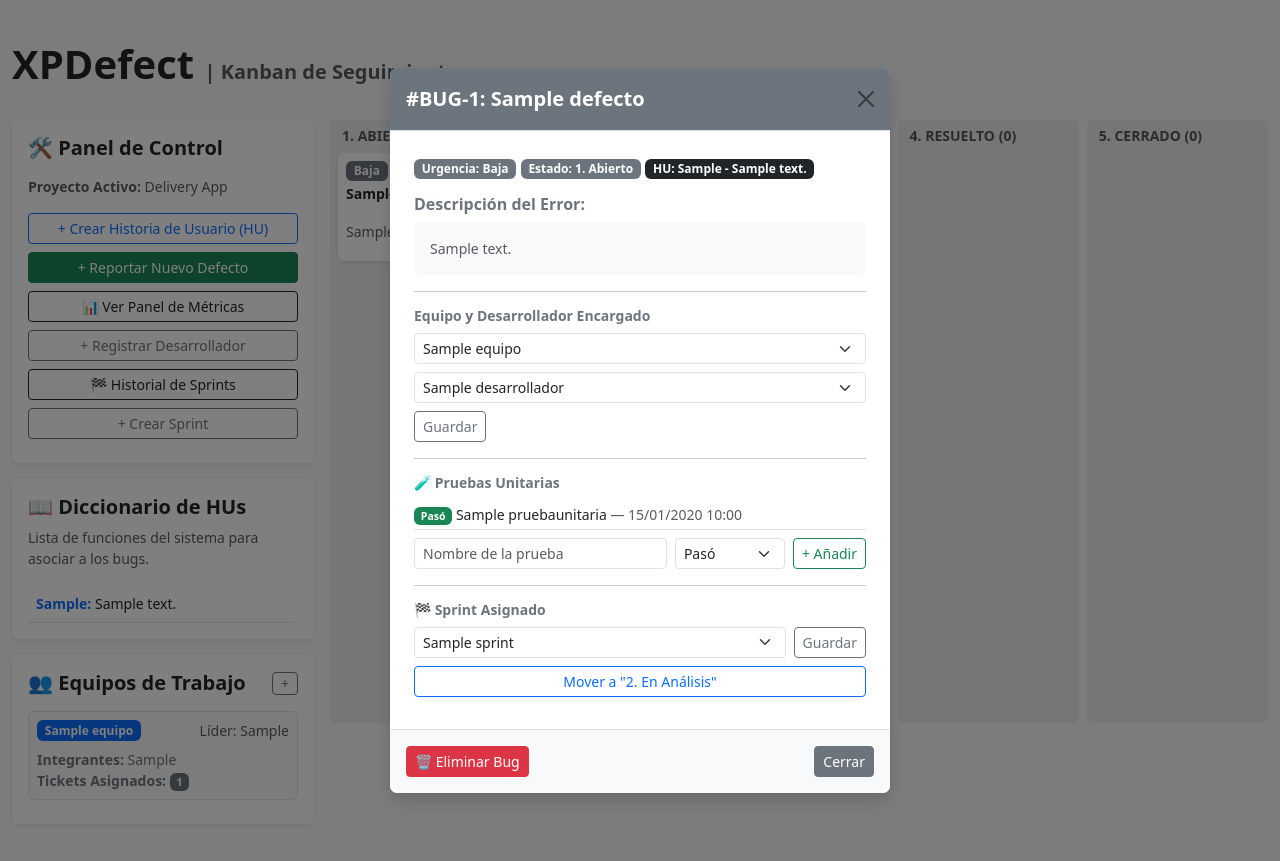
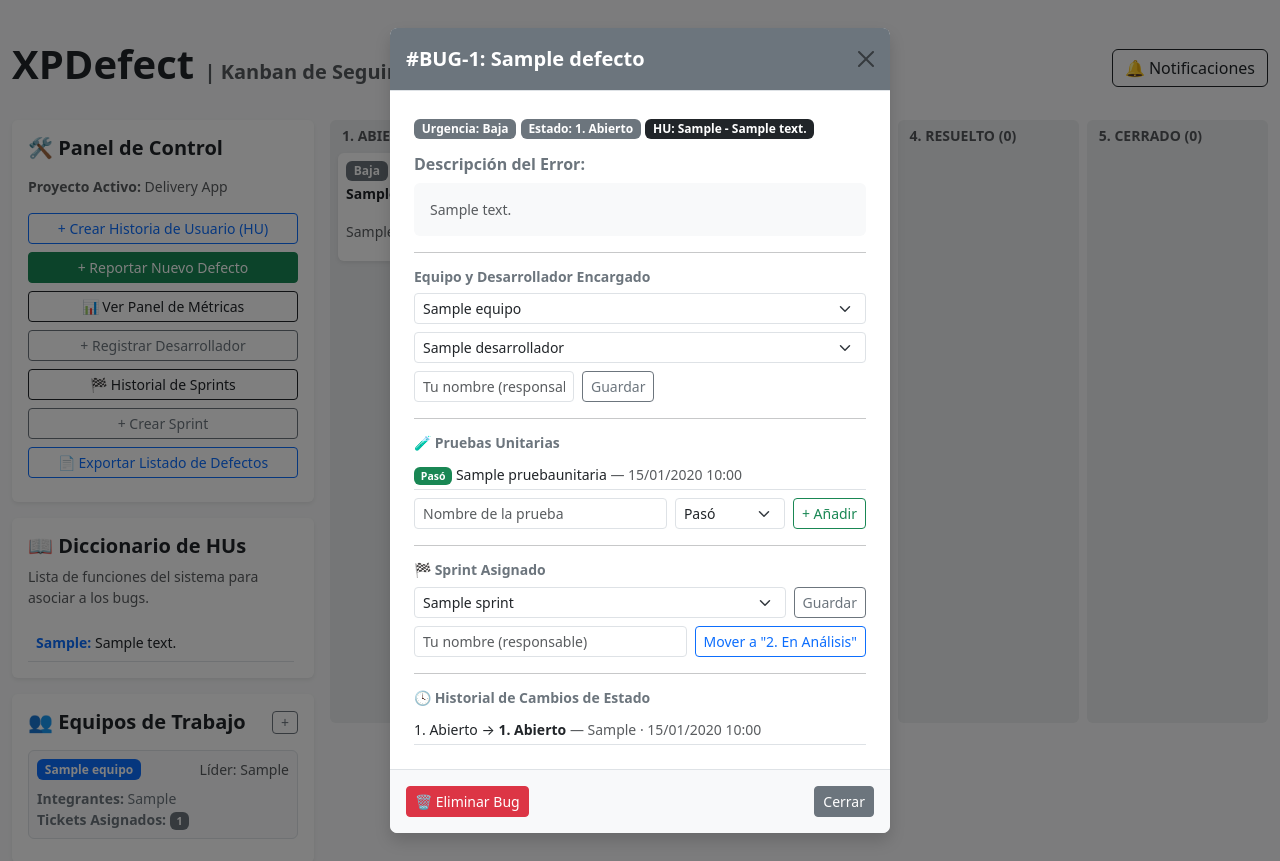
Before and after one commit to rjce2004-design/Dashboard-Errores, a Django app: page / in a window 1280 px wide, after a click that opens the changed part. Run offline with Django 5.2, Linux system fonts and the light colour scheme; tables that the repository leaves empty hold one stand-in row (values such as "Sample post").

Commit message:
Arreglos y requisitos faltantes

```diff
--- a/kanban/templates/index.html
+++ b/kanban/templates/index.html
@@ -19,8 +19,16 @@
 
 <div class="container-fluid py-4">
     <div class="row mb-4">
-        <div class="col">
+        <div class="col d-flex justify-content-between align-items-center">
             <h1 class="fw-bold text-dark">XPDefect <span class="fs-5 text-muted">| Kanban de Seguimiento</span></h1>
+            <button class="btn btn-outline-dark position-relative" data-bs-toggle="modal" data-bs-target="#modalNotificaciones">
+                🔔 Notificaciones
+                {% if notificaciones %}
+                <span class="position-absolute top-0 start-100 translate-middle badge rounded-pill bg-danger">
+                    {{ notificaciones|length }}
+                </span>
+                {% endif %}
+            </button>
         </div>
     </div>
 
@@ -36,6 +44,7 @@
                 <button class="btn btn-outline-secondary btn-sm w-100 mb-2" data-bs-toggle="modal" data-bs-target="#modalNuevoDesarrollador">+ Registrar Desarrollador</button>
                 <a href="{% url 'historial_sprints' %}" class="btn btn-outline-dark btn-sm w-100 mb-2">🏁 Historial de Sprints</a>
     <button class="btn btn-outline-secondary btn-sm w-100 mb-2" data-bs-toggle="modal" data-bs-target="#modalNuevoSprint">+ Crear Sprint</button>
+    <a href="{% url 'exportar_defectos' %}" class="btn btn-outline-primary btn-sm w-100 mb-2">📄 Exportar Listado de Defectos</a>
             </div>
 
             <div class="card shadow-sm border-0 bg-white p-3 mb-3">
@@ -312,6 +321,7 @@
                                     <option value="{{ dev.id }}" {% if bug.desarrollador_asignado_id == dev.id %}selected{% endif %}>{{ dev.nombre }}</option>
                                 {% endfor %}
                             </select>
+                            <input type="text" name="responsable" class="form-control form-control-sm" placeholder="Tu nombre (responsable)" style="max-width: 160px;">
                             <button type="submit" class="btn btn-outline-secondary btn-sm text-nowrap">Guardar</button>
                         </form>
 
@@ -360,9 +370,10 @@
                     <div class="mb-2">
                         {% with sig=bug.siguiente_estado %}
                             {% if sig %}
-                            <form method="POST" action="{% url 'avanzar_estado' bug.id %}">
+                            <form method="POST" action="{% url 'avanzar_estado' bug.id %}" class="d-flex gap-2">
                                 {% csrf_token %}
-                                <button type="submit" class="btn btn-outline-primary btn-sm w-100">
+                                <input type="text" name="responsable" class="form-control form-control-sm" placeholder="Tu nombre (responsable)">
+                                <button type="submit" class="btn btn-outline-primary btn-sm text-nowrap">
                                      Mover a "{{ sig.0 }}"
                                 </button>
                             </form>
@@ -371,6 +382,18 @@
                             {% endif %}
                         {% endwith %}
                     </div>
+
+                    <hr>
+                    <h6 class="fw-bold text-secondary small">🕓 Historial de Cambios de Estado</h6>
+                    {% for h in bug.historial.all %}
+                    <div class="small border-bottom py-1">
+                        {% if h.estado_anterior %}{{ h.get_estado_anterior_display }} → {% endif %}
+                        <strong>{{ h.get_estado_nuevo_display }}</strong>
+                        <span class="text-muted">— {{ h.responsable }} · {{ h.fecha|date:"d/m/Y H:i" }}</span>
+                    </div>
+                    {% empty %}
+                    <p class="small text-muted">Aún no hay cambios de estado registrados.</p>
+                    {% endfor %}
 
                 </div>
                 <div class="modal-footer bg-light d-flex justify-content-between">
@@ -454,6 +477,36 @@
     </div>
 </div>
 
+<!-- Modal: Notificaciones -->
+<div class="modal fade" id="modalNotificaciones" tabindex="-1" aria-hidden="true">
+    <div class="modal-dialog modal-dialog-centered">
+        <div class="modal-content border-0 shadow">
+            <div class="modal-header bg-dark text-white">
+                <h5 class="modal-title fw-bold">🔔 Notificaciones Internas</h5>
+                <button type="button" class="btn-close btn-close-white" data-bs-dismiss="modal"></button>
+            </div>
+            <div class="modal-body p-4">
+                {% for n in notificaciones %}
+                <div class="small border-bottom py-2">
+                    {{ n.mensaje }}
+                    <div class="text-muted">{{ n.fecha|date:"d/m/Y H:i" }}</div>
+                </div>
+                {% empty %}
+                <p class="small text-muted mb-0">No hay notificaciones nuevas.</p>
+                {% endfor %}
+            </div>
+            {% if notificaciones %}
+            <div class="modal-footer bg-light">
+                <form method="POST" action="{% url 'marcar_notificaciones_leidas' %}">
+                    {% csrf_token %}
+                    <button type="submit" class="btn btn-outline-secondary btn-sm">Marcar todas como leídas</button>
+                </form>
+            </div>
+            {% endif %}
+        </div>
+    </div>
+</div>
+
 <script src="https://cdn.jsdelivr.net/npm/bootstrap@5.3.3/dist/js/bootstrap.bundle.min.js"></script>
 </body>
 </html>
--- a/kanban/views.py
+++ b/kanban/views.py
@@ -1,5 +1,8 @@
 from django.http import HttpResponse
-from .models import HistoriaUsuario, Defecto, Equipo, Desarrollador, PruebaUnitaria, Sprint
+from .models import (
+    HistoriaUsuario, Defecto, Equipo, Desarrollador, PruebaUnitaria, Sprint,
+    HistorialEstado, Notificacion,
+)
 from django.shortcuts import render, redirect, get_object_or_404
 from django.views.decorators.http import require_POST
 from django.contrib import messages
@@ -45,6 +48,7 @@ def tablero_kanban(request):
     equipos = Equipo.objects.all()
     desarrolladores = Desarrollador.objects.all()
     sprints = Sprint.objects.filter(estado='ABIERTO')
+    notificaciones = Notificacion.objects.filter(leida=False)[:20]
 
     columnas = []
     for codigo, etiqueta in Defecto.ESTADOS:
@@ -53,7 +57,7 @@ def tablero_kanban(request):
             'titulo': etiqueta,
             'bugs': Defecto.objects.filter(estado=codigo).select_related(
                 'historia_usuario', 'equipo', 'desarrollador_asignado'
-            ).prefetch_related('pruebas'),
+            ).prefetch_related('pruebas', 'historial'),
         })
 
     return render(request, 'index.html', {
@@ -62,6 +66,7 @@ def tablero_kanban(request):
         'desarrolladores': desarrolladores,
         'sprints': sprints,
         'columnas': columnas,
+        'notificaciones': notificaciones,
     })
 
 
@@ -75,6 +80,7 @@ def eliminar_bug(request, bug_id):
 @require_POST
 def avanzar_estado(request, bug_id):
     bug = get_object_or_404(Defecto, id=bug_id)
+    responsable = request.POST.get('responsable', '').strip() or 'Sin especificar'
     resultado = bug.siguiente_estado()
     if resultado:
         _, siguiente_codigo = resultado
@@ -86,8 +92,28 @@ def avanzar_estado(request, bug_id):
                 f'registra al menos una prueba unitaria primero.'
             )
             return redirect('tablero')
+
+        estado_anterior = bug.estado
         bug.estado = siguiente_codigo
         bug.save()
+
+        # Requisito 8: historial de cambios de estado con fecha y responsable
+        HistorialEstado.objects.create(
+            defecto=bug,
+            estado_anterior=estado_anterior,
+            estado_nuevo=siguiente_codigo,
+            responsable=responsable,
+        )
+        # Requisito 9: notificación interna al cambiar el estado
+        Notificacion.objects.create(
+            defecto=bug,
+            mensaje=(
+                f'#BUG-{bug.id} "{bug.titulo}" cambió de '
+                f'{dict(Defecto.ESTADOS)[estado_anterior]} a '
+                f'{dict(Defecto.ESTADOS)[siguiente_codigo]} (por {responsable}).'
+            ),
+        )
+        messages.success(request, f'#BUG-{bug.id} avanzó a "{bug.get_estado_display()}".')
     return redirect('tablero')
 
 
@@ -96,12 +122,27 @@ def asignar_equipo(request, bug_id):
     bug = get_object_or_404(Defecto, id=bug_id)
     equipo_id = request.POST.get('equipo_id')
     desarrollador_id = request.POST.get('desarrollador_id')
+    responsable = request.POST.get('responsable', '').strip() or 'Sin especificar'
 
-    bug.equipo = Equipo.objects.filter(id=equipo_id).first() if equipo_id else None
-    bug.desarrollador_asignado = (
-        Desarrollador.objects.filter(id=desarrollador_id).first() if desarrollador_id else None
-    )
-    bug.save()
+    nuevo_equipo = Equipo.objects.filter(id=equipo_id).first() if equipo_id else None
+    nuevo_dev = Desarrollador.objects.filter(id=desarrollador_id).first() if desarrollador_id else None
+
+    if nuevo_equipo != bug.equipo or nuevo_dev != bug.desarrollador_asignado:
+        bug.equipo = nuevo_equipo
+        bug.desarrollador_asignado = nuevo_dev
+        bug.save()
+
+        # Requisito 9: notificación interna al asignar un defecto
+        equipo_txt = nuevo_equipo.nombre_equipo if nuevo_equipo else 'sin equipo'
+        dev_txt = nuevo_dev.nombre if nuevo_dev else 'sin desarrollador'
+        Notificacion.objects.create(
+            defecto=bug,
+            mensaje=(
+                f'#BUG-{bug.id} "{bug.titulo}" fue asignado a {equipo_txt} / {dev_txt} '
+                f'(por {responsable}).'
+            ),
+        )
+        messages.success(request, f'#BUG-{bug.id} reasignado correctamente.')
     return redirect('tablero')
 
 
@@ -138,6 +179,12 @@ def crear_prueba(request, bug_id):
         PruebaUnitaria.objects.create(
             defecto=bug, nombre_prueba=nombre_prueba, resultado=resultado, notas=notas
         )
+    return redirect('tablero')
+
+
+@require_POST
+def marcar_notificaciones_leidas(request):
+    Notificacion.objects.filter(leida=False).update(leida=True)
     return redirect('tablero')
 
 
@@ -237,3 +284,35 @@ def exportar_sprint(request, sprint_id):
     response = HttpResponse(contenido, content_type='text/plain; charset=utf-8')
     response['Content-Disposition'] = f'attachment; filename="sprint_{sprint.id}_{sprint.nombre}.txt"'
     return response
+
+
+def exportar_defectos(request):
+    """Requisito 10: exportación del listado completo de defectos y su estado actual."""
+    defectos = Defecto.objects.select_related(
+        'desarrollador_asignado', 'equipo', 'sprint', 'historia_usuario'
+    ).all()
+
+    lineas = []
+    lineas.append("LISTADO GENERAL DE DEFECTOS - XPDefect")
+    lineas.append(f"Total de defectos: {defectos.count()}")
+    lineas.append("=" * 50)
+
+    for d in defectos:
+        dev = d.desarrollador_asignado.nombre if d.desarrollador_asignado else "Sin asignar"
+        equipo = d.equipo.nombre_equipo if d.equipo else "Sin equipo"
+        sprint_nombre = d.sprint.nombre if d.sprint else "Sin sprint"
+        hu = d.historia_usuario.codigo_hu if d.historia_usuario else "Sin HU"
+        lineas.append(f"#BUG-{d.id} | {d.titulo}")
+        lineas.append(f"  Severidad: {d.get_severidad_display()} | Estado actual: {d.get_estado_display()}")
+        lineas.append(f"  Equipo: {equipo} | Desarrollador: {dev}")
+        lineas.append(f"  HU: {hu} | Sprint: {sprint_nombre}")
+        lineas.append(f"  Pruebas registradas: {d.pruebas.count()}")
+        lineas.append("")
+
+    if not defectos:
+        lineas.append("(No hay defectos registrados)")
+
+    contenido = "\n".join(lineas)
+    response = HttpResponse(contenido, content_type='text/plain; charset=utf-8')
+    response['Content-Disposition'] = 'attachment; filename="listado_defectos.txt"'
+    return response
--- a/xpdefect_project/urls.py
+++ b/xpdefect_project/urls.py
@@ -14,6 +14,8 @@ from kanban.views import (
     asignar_sprint,
     historial_sprints,
     exportar_sprint,
+    exportar_defectos,
+    marcar_notificaciones_leidas,
 )
 
 urlpatterns = [
@@ -31,4 +33,6 @@ urlpatterns = [
     path('bug/<int:bug_id>/asignar-sprint/', asignar_sprint, name='asignar_sprint'),
     path('sprints/', historial_sprints, name='historial_sprints'),
     path('sprint/<int:sprint_id>/exportar/', exportar_sprint, name='exportar_sprint'),
+    path('defectos/exportar/', exportar_defectos, name='exportar_defectos'),
+    path('notificaciones/marcar-leidas/', marcar_notificaciones_leidas, name='marcar_notificaciones_leidas'),
 ]
```
Also changed, not shown: kanban/models.py (+33 -0 lines), kanban/migrations/0005_historial_notificacion.py (added).
